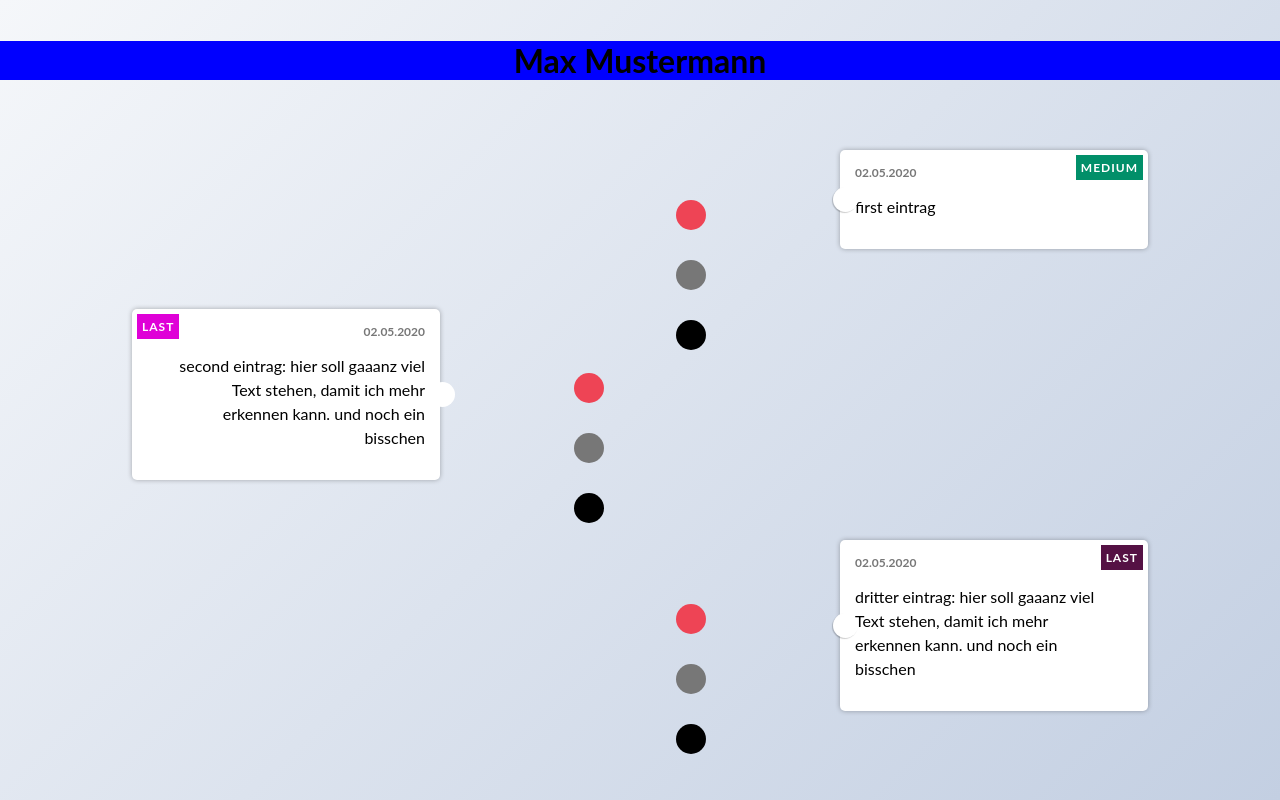
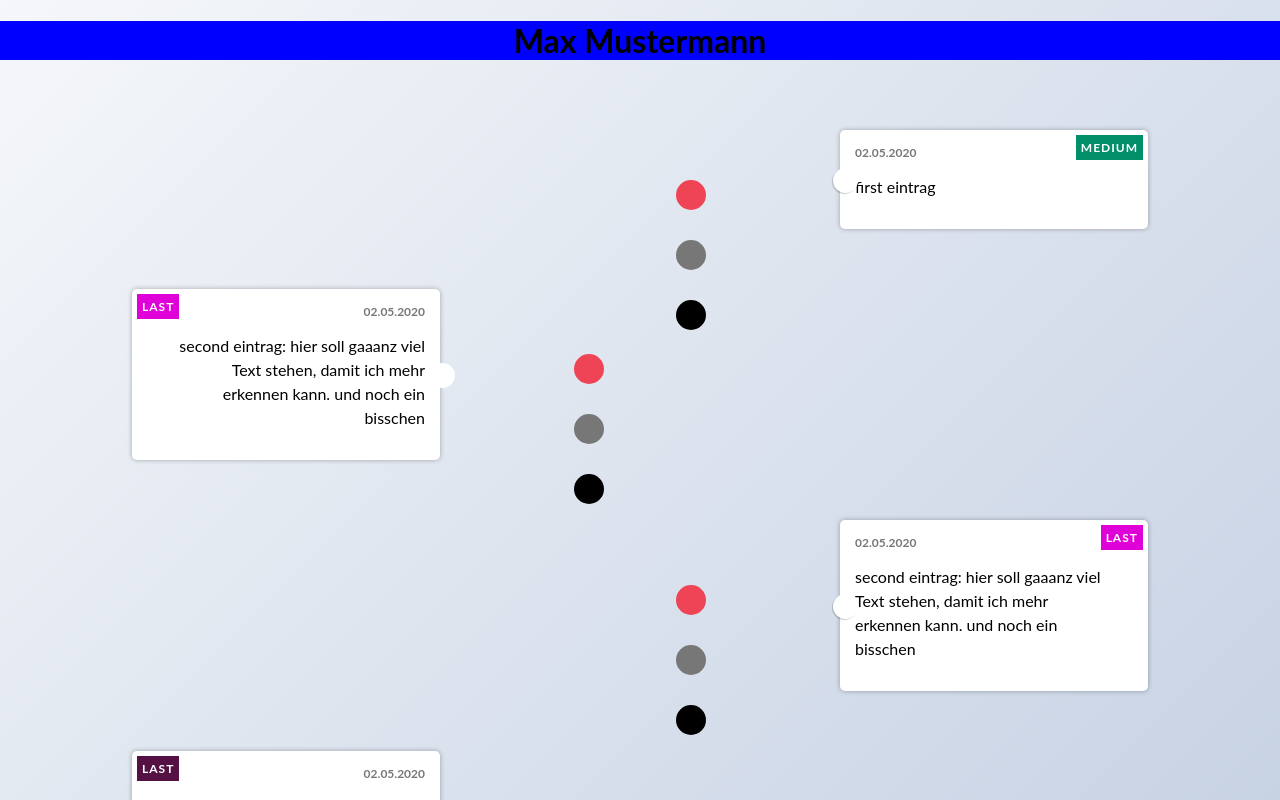
Before and after one commit to Hyphiin/thmProject_TimelineWebApp, a React (Create React App) app in the folder my-app/: page / in a window 1280 px wide. Shown: the top 800 px of the page. Built offline with nearby package versions, Linux system fonts and the light colour scheme.

Commit message:
Ansätze zum erweitern der Entries

```diff
--- /dev/null
+++ b/my-app/src/components/AddEntries.js
@@ -0,0 +1,21 @@
+import entry from "./entries";
+import React, {useState} from "react";
+
+function addContent (props){
+    if (props.text==null) {
+        return entry
+    }
+    else {
+        let newObject = {
+            text: props.text,
+            date: props.date,
+            category: {
+                tag: props.tag,
+                color: props.color
+            }
+        };
+        entry.push(newObject);
+        console.log(entry);
+    }
+}
+export default addContent;
--- a/my-app/src/components/entries.js
+++ b/my-app/src/components/entries.js
@@ -1,4 +1,5 @@
 /*die einzelnen Einträge des Zeitstrahls werden hier als Array aufgelistet mit Datum etc.*/
+
     const entry = [
         {
             text: "first eintrag",
@@ -6,6 +7,14 @@ const entry = [
             category: {
                 tag: "medium",
                 color: "#018f69"
+            }
+        },
+        {
+            text: "second eintrag: hier soll gaaanz viel Text stehen, damit ich mehr erkennen kann. und noch ein bisschen",
+            date: "02.05.2020",
+            category: {
+                tag: "last",
+                color: "#DF01D7"
             }
         },
         {
@@ -25,4 +34,6 @@ const entry = [
             }
         }
     ];
+
+
 export default entry;
--- /dev/null
+++ b/my-app/src/components/returnNewArray.js
@@ -0,0 +1,6 @@
+import addContent from "./AddEntries";
+
+function test(){
+    addContent("jl","ljl","ljl","#514");
+}
+export default test;
--- a/my-app/src/components/timeLine.js
+++ b/my-app/src/components/timeLine.js
@@ -1,12 +1,16 @@
 import React from "react";
-import entry from "./entries";
+import addContent from "./AddEntries";
 import TimeLineItem from "./timeLineItem";
+import test from "./returnNewArray"
 
-const Timeline = () => entry.length > 0 && (
+
+console.log("timeline");
+const Timeline = () => addContent({}).length > 0 && (
     <div className="timeline-container">
-        {entry.map((entries, idx) => (
+        {addContent({}).map((entries, idx) => (
             <TimeLineItem entries={entries} key={idx}/>
         ))}
     </div>
+
 );
 export default Timeline;
--- a/my-app/src/components/timeLineItem.js
+++ b/my-app/src/components/timeLineItem.js
@@ -1,5 +1,6 @@
 import React, {useState} from "react";
-import entry from "./entries";
+import addContent from "./AddEntries"
+
 
 
 
@@ -20,10 +21,10 @@ function TimeLineItem ({entries}) {
             </span>
                 <time>{entries.date}</time>
                 <p>{text}</p>
-                <div className="circles" onClick={() => clickHandler()}>
-                    <span className="circle1"/>
-                    <span className="circle2"/>
-                    <span className="circle3"/>
+                <div className="circles" >
+                    <span className="circle1" onClick={()=> console.log(addContent({}).length)}/>
+                    <span className="circle2" onClick={() => clickHandler()}/>
+                    <span className="circle3" onClick={() =>addContent({text: "bla", date:"09.08.98", tag:"last",color:"#514"})}/>
                 </div>
             </div>
         </div>
```
Lines whose indentation alone changed are shown as unchanged.
